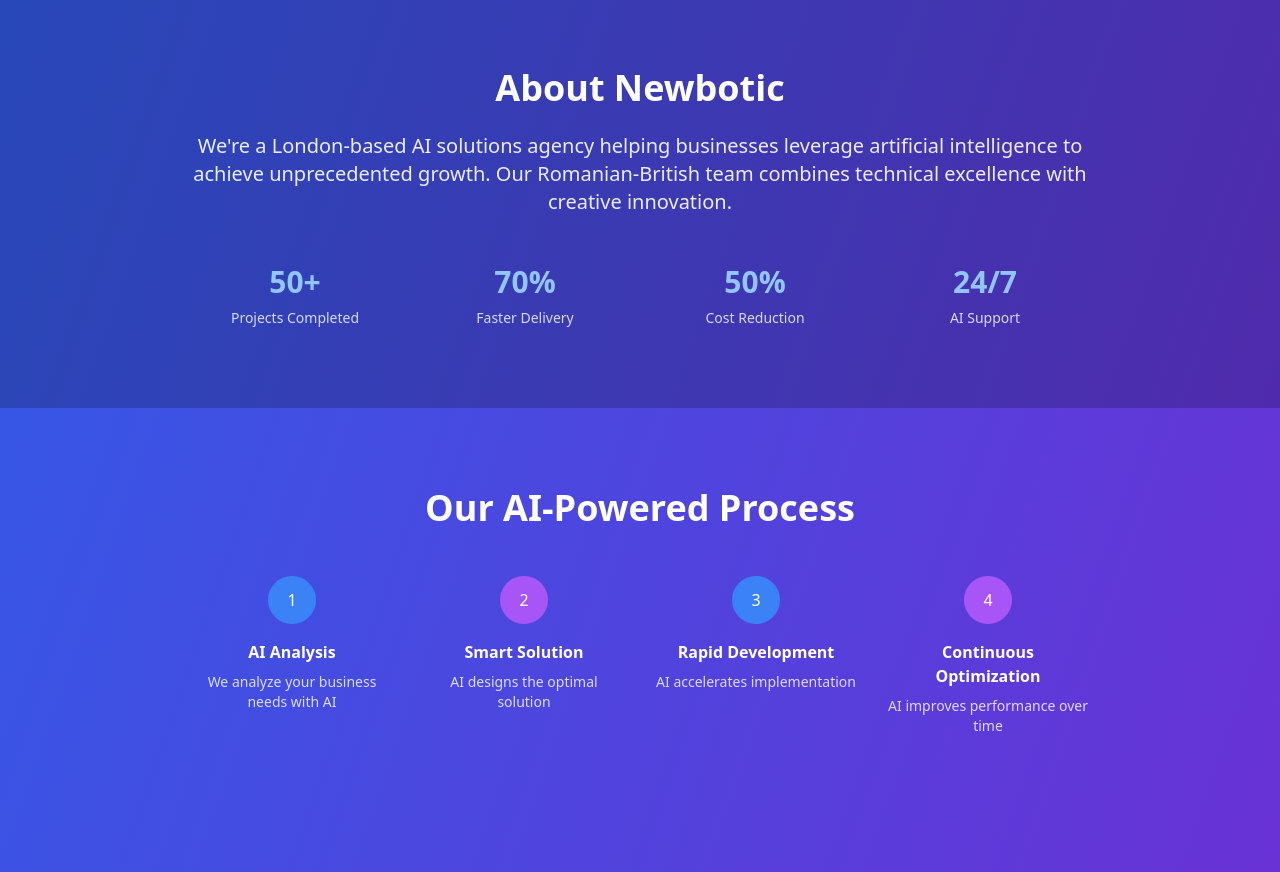
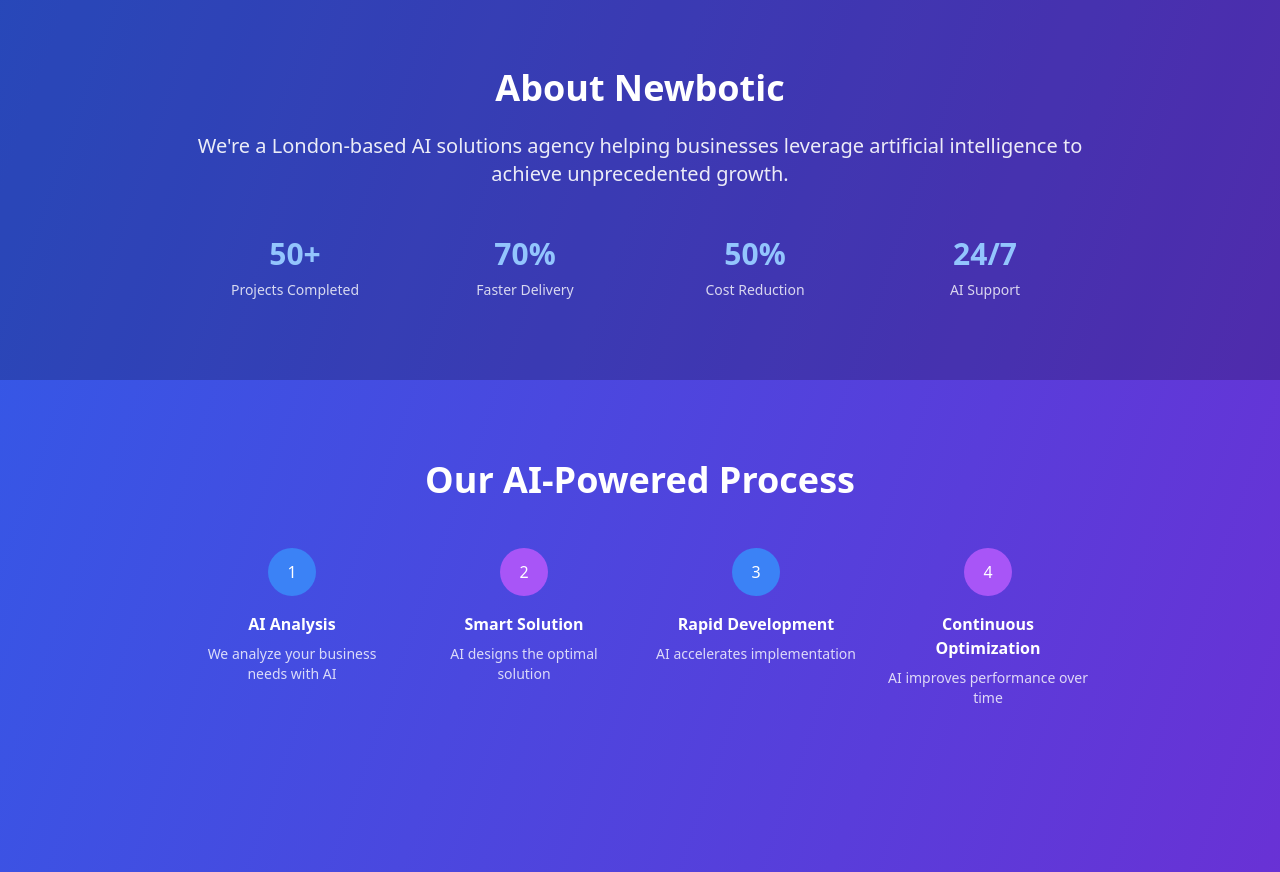
Before and after one commit to newbotic/newbotic-website-v2, a Next.js app: page / in a window 1280 px wide. Shown: the part 1040-1912 px from the top of the page. Built offline with nearby package versions, Linux system fonts and the light colour scheme.

Commit message:
Remove Romanian-British team reference

```diff
--- a/app/page.tsx
+++ b/app/page.tsx
@@ -68,8 +68,7 @@
             <h2 className="text-2xl md:text-4xl font-bold mb-6">About Newbotic</h2>
             <p className="text-lg md:text-xl mb-8 opacity-90">
               We're a London-based AI solutions agency helping businesses leverage artificial intelligence
-              to achieve unprecedented growth. Our Romanian-British team combines technical excellence
-              with creative innovation.
+              to achieve unprecedented growth.
             </p>
             <div className="grid grid-cols-2 md:grid-cols-4 gap-6 mt-12">
               <div className="text-center">
```
